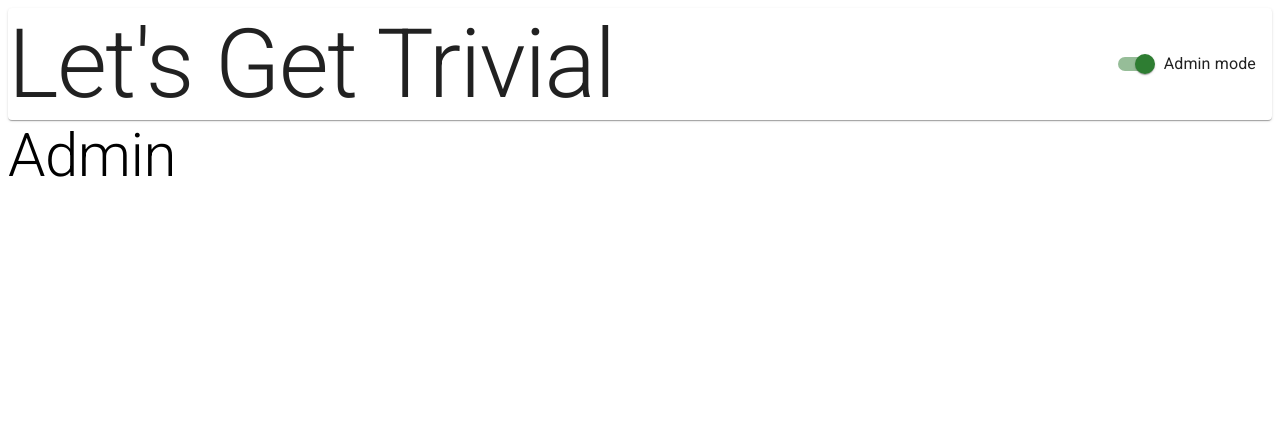
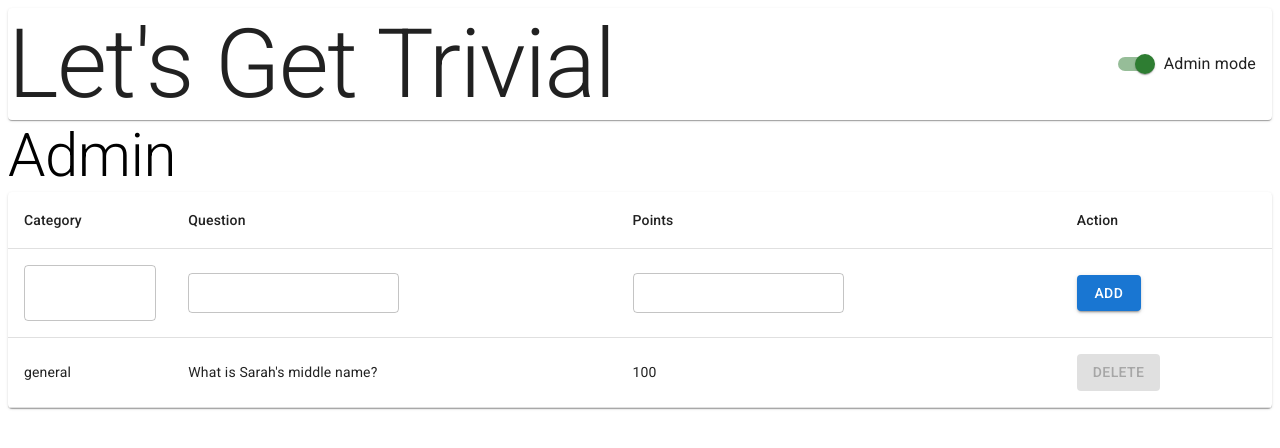
Before and after one commit to leovolving/trivia, a React (Create React App) app: page / in a window 1280 px wide. Shown: the top 448 px of the page. Built offline with nearby package versions, Linux system fonts and the light colour scheme.

Commit message:
admin table scaffolding

```diff
--- a/src/App.js
+++ b/src/App.js
@@ -7,6 +7,15 @@ import "./index.css";
 
 const App = () => {
   const [isAdmin, setAdmin] = useState(true);
+  const [questions] = useState([
+    {
+      question: "What is Sarah's middle name?",
+      category: "g-foo",
+      points: 100,
+      uuid: "foo",
+    },
+  ]);
+  const [categories] = useState([{ label: "general", id: "g-foo" }]);
   const toggleAdmin = () => {
     setAdmin(!isAdmin);
   };
@@ -21,7 +30,11 @@ const App = () => {
           label="Admin mode"
         />
       </Card>
-      {isAdmin ? <Admin /> : <Game />}
+      {isAdmin ? (
+        <Admin questions={questions} categories={categories} />
+      ) : (
+        <Game />
+      )}
     </>
   );
 };
--- /dev/null
+++ b/src/components/AdminTable.jsx
@@ -0,0 +1,80 @@
+import {
+  Autocomplete,
+  Button,
+  Paper,
+  Table,
+  TableBody,
+  TableCell,
+  TableHead,
+  TableRow,
+  TextField,
+} from "@mui/material";
+
+const AdminTable = ({ questions, categories }) => {
+  /*
+      TODO:
+      - update state when inputs change
+      - check if category exists. create if not
+      - add new question to state
+  */
+  const onSubmit = (e) => {
+    e.preventDefault();
+  };
+
+  return (
+    <Paper>
+      <form id="new-question-form" onSubmit={onSubmit}>
+        <Table aria-label="game questions">
+          <TableHead>
+            <TableRow>
+              <TableCell>Category</TableCell>
+              <TableCell>Question</TableCell>
+              <TableCell>Points</TableCell>
+              <TableCell>Action</TableCell>
+            </TableRow>
+          </TableHead>
+          <TableBody>
+            <TableRow>
+              <TableCell>
+                <Autocomplete
+                  freeSolo
+                  options={categories}
+                  renderInput={(params) => (
+                    <TextField size="small" {...params} />
+                  )}
+                />
+              </TableCell>
+              <TableCell>
+                <TextField size="small" />
+              </TableCell>
+              <TableCell>
+                <TextField size="small" />
+              </TableCell>
+              <TableCell>
+                <Button variant="contained" type="submit">
+                  Add
+                </Button>
+              </TableCell>
+            </TableRow>
+            {questions.map((q) => (
+              <TableRow key={q.uuid}>
+                <TableCell>
+                  {categories.find((c) => c.id === q.category).label}
+                </TableCell>
+                <TableCell>{q.question}</TableCell>
+                <TableCell>{q.points}</TableCell>
+                <TableCell>
+                  <Button variant="contained" color="error" disabled>
+                    Delete
+                  </Button>
+                </TableCell>
+              </TableRow>
+            ))}
+          </TableBody>
+        </Table>
+      </form>
+    </Paper>
+  );
+};
+
+export default AdminTable;
--- /dev/null
+++ b/src/components/index.js
@@ -0,0 +1 @@
+export { default as AdminTable } from "./AdminTable";
--- a/src/pages/Admin.jsx
+++ b/src/pages/Admin.jsx
@@ -1,8 +1,14 @@
 import { Typography } from "@mui/material";
 
-const Admin = () => {
+import { AdminTable } from "../components";
+
+const Admin = ({ questions, categories }) => {
   return (
-        <Typography variant="h2">Admin</Typography>
+    <>
+      <Typography variant="h2">Admin</Typography>
+
+      <AdminTable questions={questions} categories={categories} />
+    </>
   );
 };
 
```
